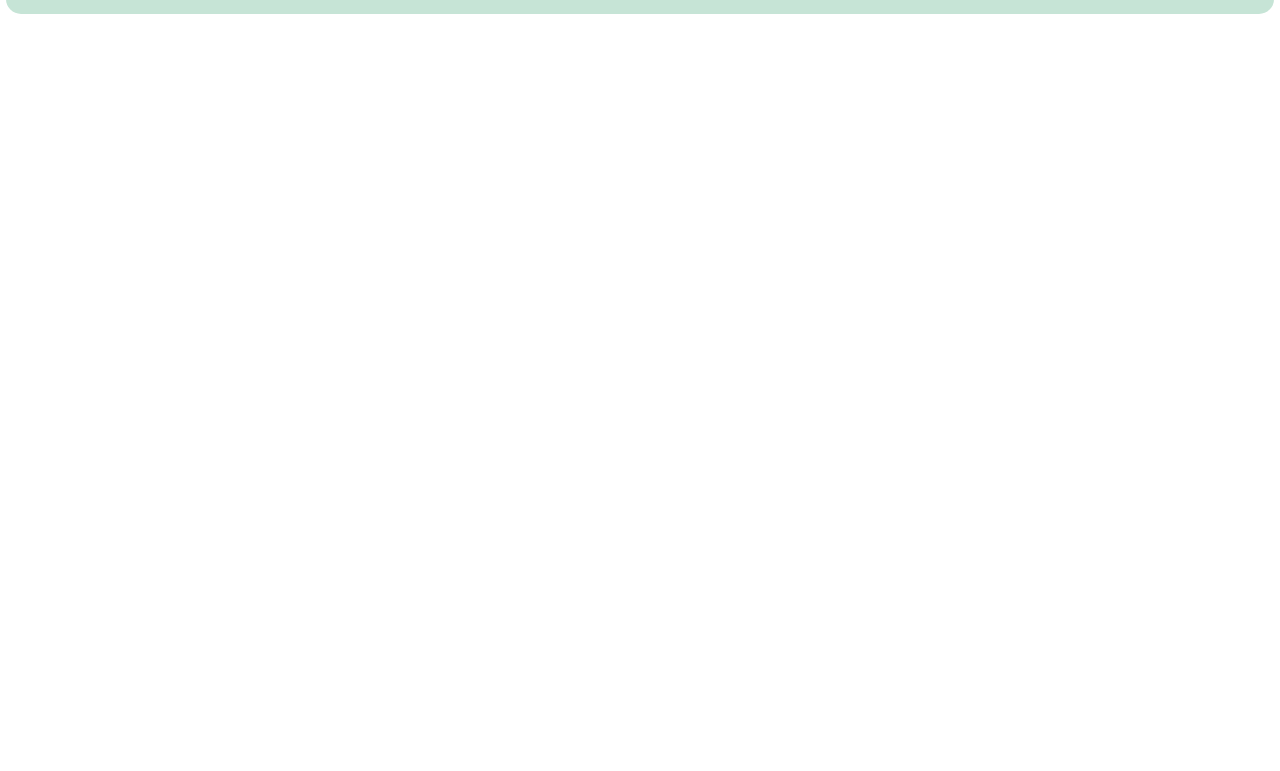
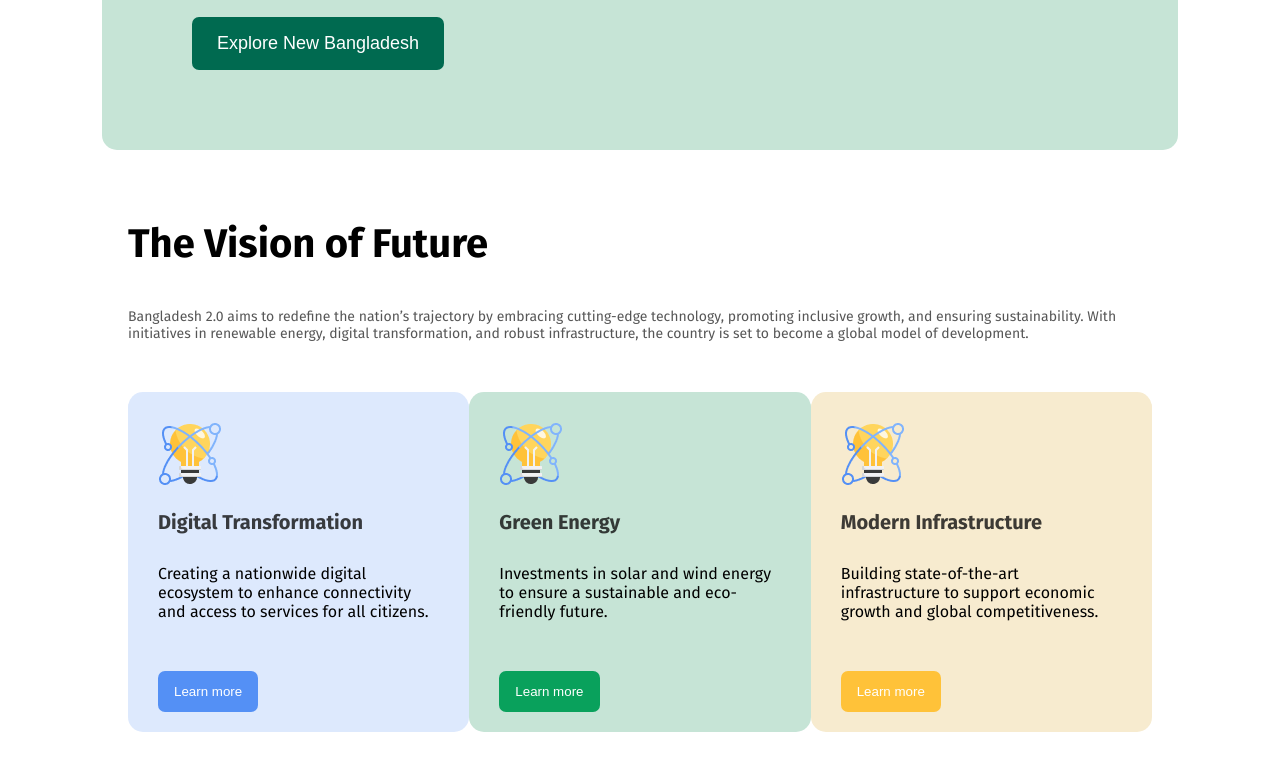
Before and after one commit to web-hasib/assignment-1, a plain HTML site: page index.html in a window 1280 px wide. Shown: the part 613-1384 px from the top of the page. Before the commit the page ends 800 px from the top, so only its background shows below. Drawn offline with Linux system fonts and the light colour scheme.

Commit message:
vision section added

```diff
--- a/index.html
+++ b/index.html
@@ -25,7 +25,31 @@
         </section>
     </header>
     <main>
+        <section id="vision">
+            <h1 class="vision-title">The Vision of Future</h1>
+            <p class="vision-description">Bangladesh 2.0 aims to redefine the nation’s trajectory by embracing cutting-edge technology, promoting inclusive growth, and ensuring sustainability. With initiatives in renewable energy, digital transformation, and robust infrastructure, the country is set to become a global model of development.</p>
+            <div class="vision-container">
+                <div class="vision1 vision-x">
+                    <img src="assets/card-icon.png" alt="">
+                    <h1 class="visionx-title">Digital Transformation</h1>
+                    <p class="visionx-description">Creating a nationwide digital ecosystem to enhance connectivity and access to services for all citizens.</p>
+                    <button class="secondary-btn btn-1 hover">Learn more</button>
+                </div>
+                <div class="vision2 vision-x">
+                    <img src="assets/card-icon.png" alt="">
+                    <h1 class="visionx-title">Green Energy</h1>
+                    <p class="visionx-description">Investments in solar and wind energy to ensure a sustainable and eco-friendly future.</p>
+                    <button class="secondary-btn btn-2 hover">Learn more</button>
+                </div>
+                <div class="vision3 vision-x">
+                    <img src="assets/card-icon.png" alt="">
+                    <h1 class="visionx-title">Modern Infrastructure</h1>
+                    <p class="visionx-description">Building state-of-the-art infrastructure to support economic growth and global competitiveness.</p>
+                    <button class="secondary-btn btn-3 hover">Learn more</button>
+                </div>
 
+            </div>
+        </section>
     </main>
     <footer></footer>
 </body>
--- a/style.css
+++ b/style.css
@@ -18,6 +18,13 @@
     font-size: 18px ;
 
 }
+.secondary-btn{
+    border-radius: 7px;
+    border: none;
+    color: white;
+    padding: 13px 16px;
+    margin-top:10px ;
+}
 .hover{
     cursor: pointer;
     /* background-color: rgba(67, 198, 165, 0.49); */
@@ -29,7 +36,7 @@
   }
 /* section-banner  */
 #banner{
-    width: 85%;
+    width: 70%;
     display: flex;
     justify-content: space-between;
     align-items: center;
@@ -54,3 +61,68 @@
 #banner .explore-btn{
     padding: 16px 25px;
 }
+/* section-banner closed */
+/* Vision section  */
+#vision{
+
+    width: 80%;
+    margin: 0px auto;
+    padding: 40px 30px;
+    /* align-items: center;
+    text-align: center; */
+    /* border: 1px solid black; */
+
+}
+#vision .vision-title{
+    font-size: 40px;
+    padding-bottom: 40px;
+}
+#vision .vision-description{
+    font-size: 14px;
+    color: rgba(14, 14, 14, 0.7);
+    padding-bottom: 50px;
+
+}
+#vision .vision-container{
+    display: flex;
+    justify-content: space-between;
+}
+.vision-x{
+    width: 400px;
+    height:280px;
+    padding: 30px;
+    /* text-align: center; */
+    /* border: 1px solid black; */
+    border-radius: 15px;
+}
+.visionx-title{
+    font-size: 20px;
+    font-weight: 700px;
+    color: rgba(14, 14, 14, 0.8);
+    padding-bottom: 30px;
+    padding-top: 20px;
+}
+.visionx-description{
+    font-size: 16px;
+    padding-bottom: 40px;
+}
+.btn-1{
+    background-color: rgb(84, 144, 245);
+
+}
+.btn-2{
+    background-color: rgb(9, 161, 92);
+}
+.btn-3{
+    background-color: rgb(255, 194, 57);
+}
+.vision1{
+    background-color: rgba(84, 144, 245, 0.2);
+}
+.vision2{
+    background-color: rgb(198, 228, 214);
+}
+.vision3{
+    background-color: rgb(247, 235, 207);
+}
+/* vision closed */
```
